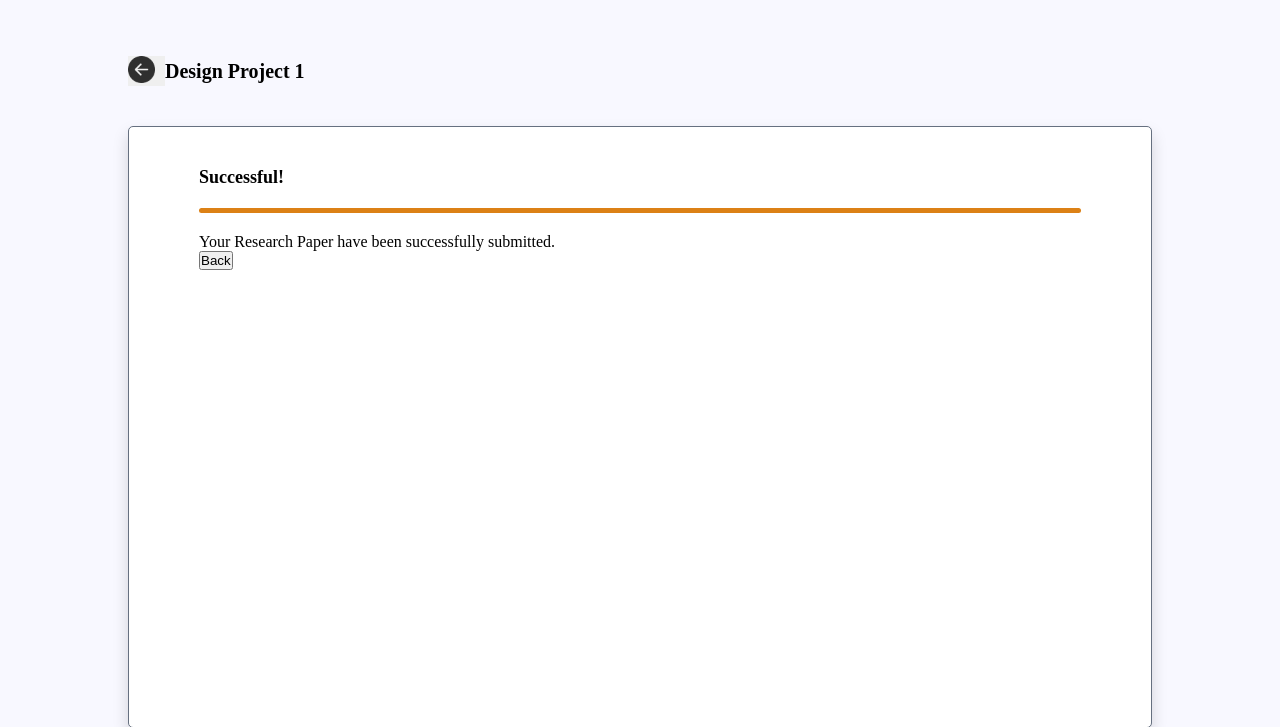
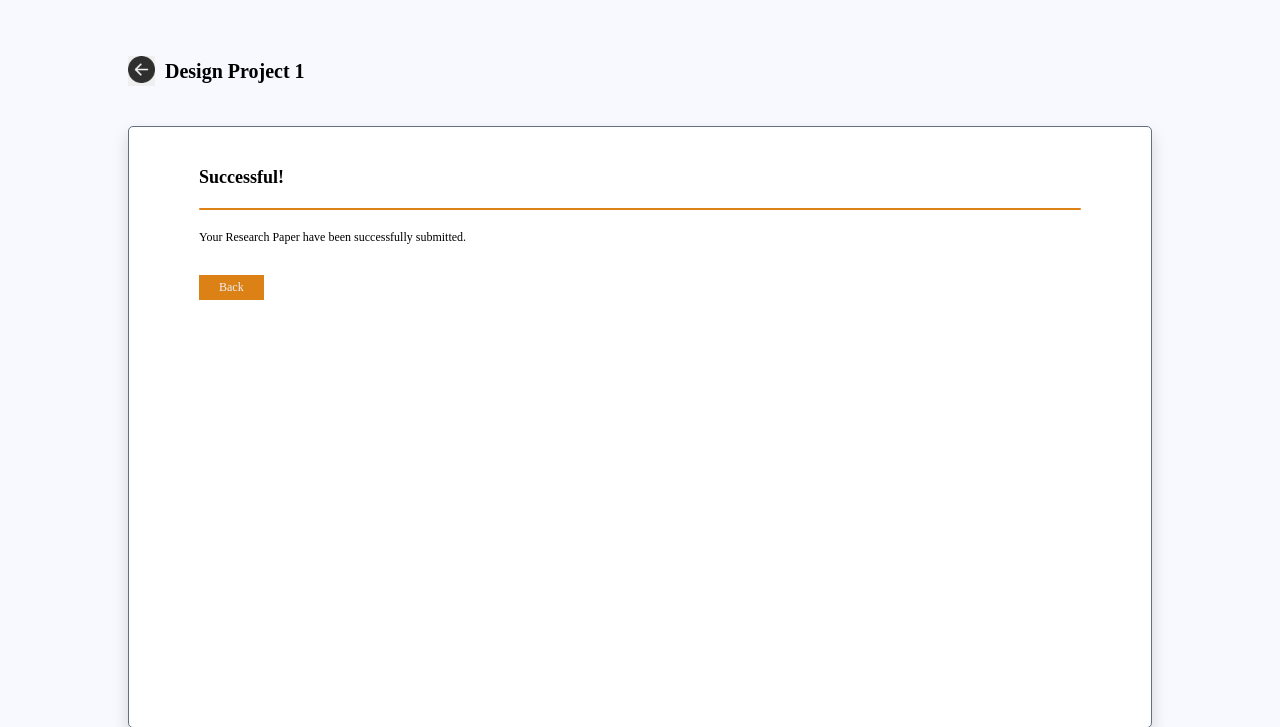
Before and after one commit to yelamoste/MOR, a PHP site: page /html/successpage_dp1.html in a window 1280 px wide. Shown: the top 727 px of the page. Run offline with PHP 8.4, Linux system fonts and the light colour scheme; some web fonts are replaced.

Commit message:
update 12:16AM 4-25

```diff
--- a/css/main_style.css
+++ b/css/main_style.css
@@ -406,9 +410,9 @@ textarea {
 
 .content-cont hr {
     background-color: var(--fulvous-primary);
-    height: 5px;
+    height: 2px;
     border: none;
-    border-radius: 5px;
+    border-radius: 2px;
     margin-top: 20px;
     margin-bottom: 20px;
 }
@@ -590,11 +602,36 @@ p.thesis-abstract {
     font-size: 12px;
     height: 90%;
 }
+::-webkit-scrollbar {
+    width: 5px;
+    height: 10%;
+    background-color: transparent;
+}
+::-webkit-scrollbar-thumb{
+    background: var(--fulvous-primary);
+    border-radius: 12%;
+
+}
+
 
 /* Success Page */
 .return-button {
     border: none;
-    padding-right: 10px;
+    margin-right: 10px;
+    cursor: pointer;
+}
+.info-success{
+    font-family: "InterSemiBold";
+    font-size: 12px;
+    margin-bottom: 30px;
+}
+.back-button {
+    border: none;
+    background-color: var(--fulvous-primary);
+    color: var(--secondary);
+    font-family: "InterRegular";
+    font-size: 12px;
+    padding: 5px 20px 5px 20px;
 }
 
 
--- a/html/successpage_Elib.html
+++ b/html/successpage_Elib.html
@@ -26,7 +26,7 @@
                 <h2>Successful!</h2>
                 <hr>
                 <p class="info-success">The research paper has been successfully submitted to E-Research Library. </p>
-                <button onclick="history.back()">Back</button>
+                <button onclick="history.back()" class="back-button">Back</button>
             </div>
 
         </div>
--- a/html/successpage_dp1.html
+++ b/html/successpage_dp1.html
@@ -11,9 +11,7 @@
 
 <body>
 
-    <!-- <button onclick="ElibSuccessSubmission()">Submit</button>
-    <button onclick="DP1SuccessSubmission()">Submit1</button>
-    <button onclick="DP2SuccessSubmission()">Submit2</button> -->
+    <!-- <button onclick="DP1SuccessSubmission()">Submit1</button> // This one is for the submit button in dp1-->
 
     <section class="main-cont">
         <div class="success-page-cont" id="success-page-dp1">
@@ -25,7 +23,7 @@
                 <h2>Successful!</h2>
                 <hr>
                 <p class="info-success">Your Research Paper have been successfully submitted.</p>
-                <button onclick="history.back()">Back</button>
+                <button onclick="history.back()" class="back-button">Back</button>
             </div>
 
         </div>
@@ -34,23 +32,14 @@
 </body>
 </html>
 <!--
+
+//script for html file connected to this success page.
+
 <script>
-    let Elib = document.getElementById("success-page-elib");
-    let DP1 = document.getElementById("success-page-dp1");
-    let DP2 = document.getElementById("success-page-dp2");
+    function DP1SuccessSubmission() {
+        window.location.href = "successpage_dp1.html";
 
-    function ElibSuccessSubmission() {
-            Elib.style.display = "block";
-console.log(1);
+console.log(success_ka_bebe_dp1);
+
     }
-    function DP1SuccessSubmission() {
-            DP1.style.display = "block";
-console.log(2);
-    }
-
-    function DP2SuccessSubmission() {
-            DP2.style.display = "block";
-console.log(3);
-    }
-
 </script> -->
--- a/html/successpage_dp2.html
+++ b/html/successpage_dp2.html
@@ -26,7 +26,7 @@
                 <h2>Successful!</h2>
                 <hr>
                 <p class="info-success">Your Research Paper has been successfully submitted.</p>
-                <button onclick="history.back()">Back</button>
+                <button onclick="history.back()" class="back-button">Back</button>
             </div>
 
         </div>
```
Also changed, not shown: other parts of css/main_style.css (+24 -7 lines), html/6.5Faculty-AdviserReviewThesisPaperLibrary.html (+6 -1 lines).
